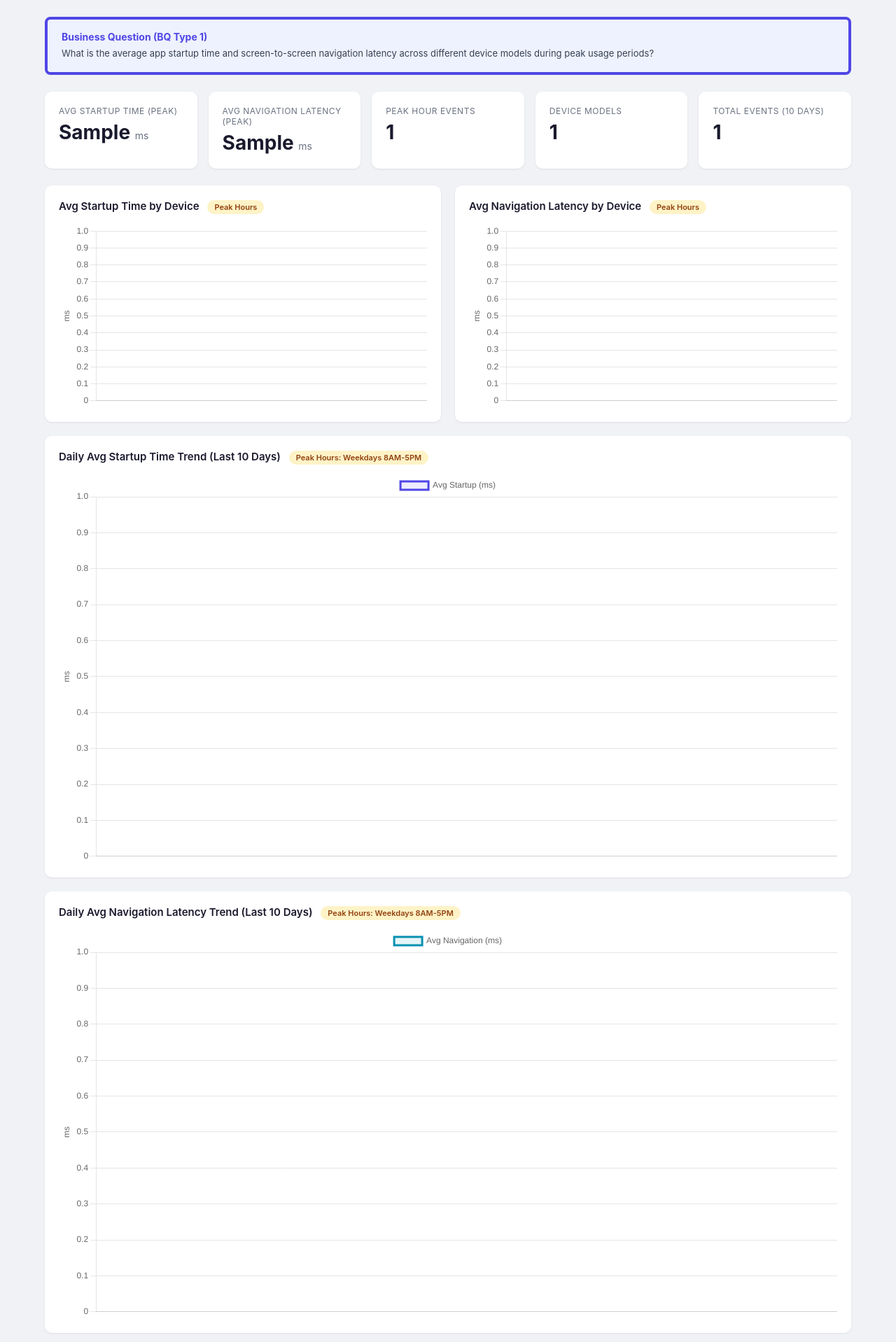
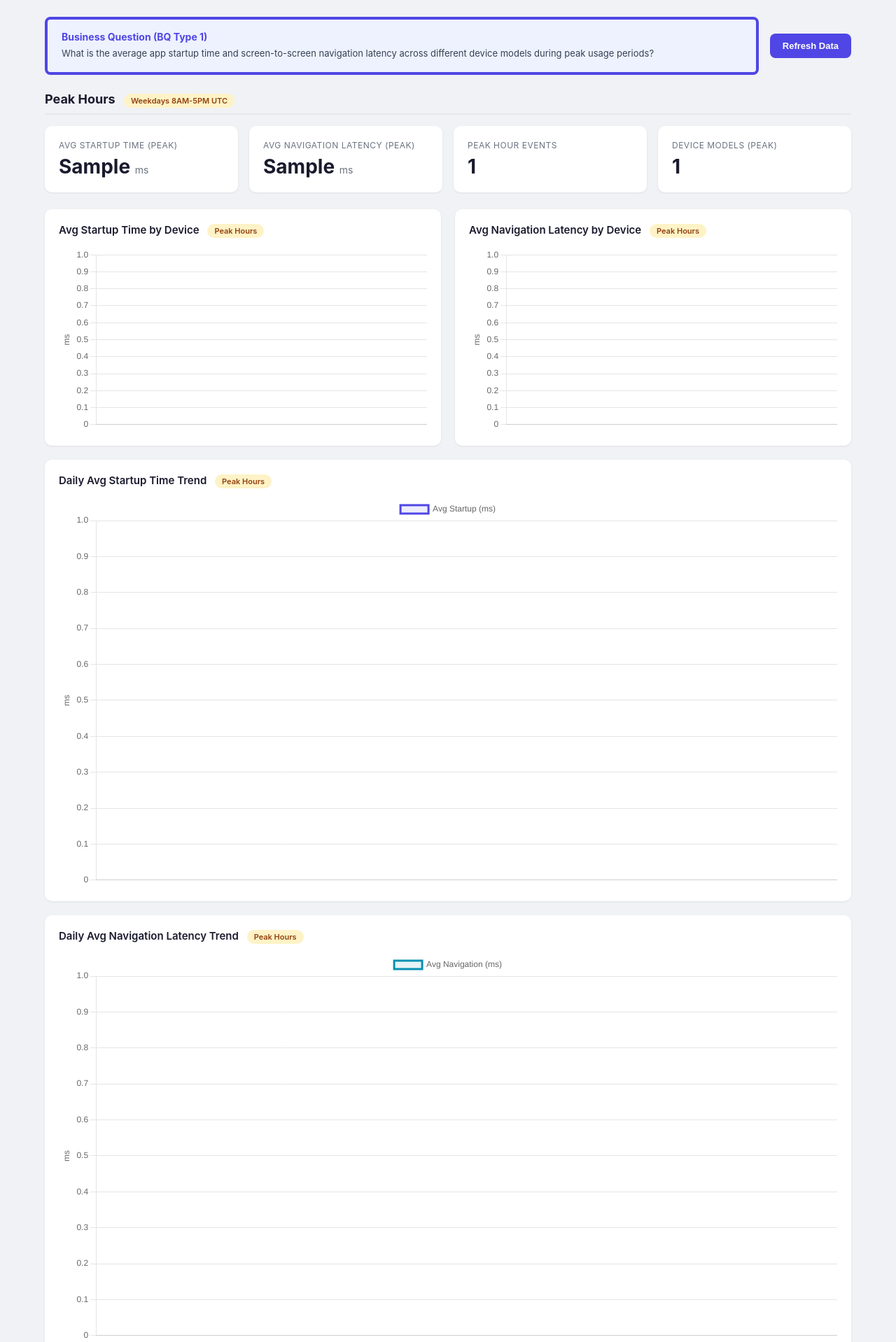
Before and after one commit to ISIS3510-MobileApps-Group42-202610/group-42-analytic-engine-back, a Django app: template templates/bq2_dashboard.html in a window 1280 px wide. Shown: the part 138-2056 px from the top of the page at 70% size. Run offline with Django 5.2, Linux system fonts and the light colour scheme; the template is opened without the code that fills it: most values are stand-ins (such as "Sample title", 1, 10 or a date in 2020).

Commit message:
Actualizar dashboard a BQ2: añadir secciones para horas pico y todas las horas, incluir botón de refresco y mejorar estilos

```diff
--- a/static/css/dashboard.css
+++ b/static/css/dashboard.css
@@ -110,11 +110,57 @@ body {
     line-height: 1.5;
 }
 
+/* BQ header with refresh */
+.bq-header {
+    display: flex;
+    align-items: flex-start;
+    gap: 16px;
+    margin-bottom: 24px;
+}
+.bq-header .bq-box {
+    flex: 1;
+    margin-bottom: 0;
+}
+.refresh-btn {
+    background: #4f46e5;
+    color: #fff;
+    border: none;
+    border-radius: 8px;
+    padding: 10px 18px;
+    font-size: 13px;
+    font-weight: 600;
+    cursor: pointer;
+    white-space: nowrap;
+    flex-shrink: 0;
+    align-self: center;
+}
+.refresh-btn:hover { background: #4338ca; }
+
+/* Section titles */
+.section-title {
+    font-size: 18px;
+    font-weight: 700;
+    color: #1a1a2e;
+    margin: 8px 0 16px;
+    padding-bottom: 8px;
+    border-bottom: 2px solid #e5e7eb;
+}
+
 /* Badges */
 .peak-badge {
     display: inline-block;
     background: #fef3c7;
     color: #92400e;
+    font-size: 11px;
+    font-weight: 600;
+    padding: 3px 10px;
+    border-radius: 12px;
+    margin-left: 8px;
+}
+.all-badge {
+    display: inline-block;
+    background: #dbeafe;
+    color: #1e40af;
     font-size: 11px;
     font-weight: 600;
     padding: 3px 10px;
--- a/templates/bq2_dashboard.html
+++ b/templates/bq2_dashboard.html
@@ -1,13 +1,19 @@
 {% extends "base.html" %}
 
-{% block title %}BQ1: Startup & Latency - Analytics Dashboard{% endblock %}
+{% block title %}BQ2: Startup & Latency - Analytics Dashboard{% endblock %}
 {% block nav_bq2 %}active{% endblock %}
 
 {% block content %}
-<div class="bq-box">
-    <h3>Business Question (BQ Type 1)</h3>
-    <p>What is the average app startup time and screen-to-screen navigation latency across different device models during peak usage periods?</p>
+<div class="bq-header">
+    <div class="bq-box">
+        <h3>Business Question (BQ Type 1)</h3>
+        <p>What is the average app startup time and screen-to-screen navigation latency across different device models during peak usage periods?</p>
+    </div>
+    <button class="refresh-btn" onclick="location.reload()">Refresh Data</button>
 </div>
+
+{# ====== Sección: Peak Hours ====== #}
+<h2 class="section-title">Peak Hours <span class="peak-badge">Weekdays 8AM-5PM UTC</span></h2>
 
 <div class="cards">
     <div class="card">
@@ -23,19 +29,14 @@
         <div class="value">{{ peak_count }}</div>
     </div>
     <div class="card">
-        <div class="label">Device Models</div>
+        <div class="label">Device Models (Peak)</div>
         <div class="value">{{ device_count }}</div>
-    </div>
-    <div class="card">
-        <div class="label">Total Events (10 days)</div>
-        <div class="value">{{ total_events }}</div>
     </div>
 </div>
 
 <div class="charts">
     <div class="chart-box">
         <h3>Avg Startup Time by Device <span class="peak-badge">Peak Hours</span></h3>
-        {# los charts se identifican con su nombre, se crean en la sección de js y se "traen" al html #}
         <canvas id="startupChart"></canvas>
     </div>
     <div class="chart-box">
@@ -43,21 +44,69 @@
         <canvas id="navChart"></canvas>
     </div>
     <div class="chart-box full">
-        <h3>Daily Avg Startup Time Trend (Last 10 Days) <span class="peak-badge">Peak Hours: Weekdays 8AM-5PM</span></h3>
+        <h3>Daily Avg Startup Time Trend <span class="peak-badge">Peak Hours</span></h3>
         <canvas id="trendChart"></canvas>
     </div>
     <div class="chart-box full">
-        <h3>Daily Avg Navigation Latency Trend (Last 10 Days) <span class="peak-badge">Peak Hours: Weekdays 8AM-5PM</span></h3>
+        <h3>Daily Avg Navigation Latency Trend <span class="peak-badge">Peak Hours</span></h3>
         <canvas id="navTrendChart"></canvas>
+    </div>
+</div>
+
+{# ====== Sección: All Hours ====== #}
+<h2 class="section-title">All Hours <span class="all-badge">Last 10 Days</span></h2>
+
+<div class="cards">
+    <div class="card">
+        <div class="label">Avg Startup Time (All)</div>
+        <div class="value">{{ all_overall_startup }} <span class="unit">ms</span></div>
+    </div>
+    <div class="card">
+        <div class="label">Avg Navigation Latency (All)</div>
+        <div class="value">{{ all_overall_nav }} <span class="unit">ms</span></div>
+    </div>
+    <div class="card">
+        <div class="label">Total Events (10 days)</div>
+        <div class="value">{{ total_events }}</div>
+    </div>
+    <div class="card">
+        <div class="label">Device Models (All)</div>
+        <div class="value">{{ all_device_count }}</div>
+    </div>
+</div>
+
+<div class="charts">
+    <div class="chart-box">
+        <h3>Avg Startup Time by Device <span class="all-badge">All Hours</span></h3>
+        <canvas id="allStartupChart"></canvas>
+    </div>
+    <div class="chart-box">
+        <h3>Avg Navigation Latency by Device <span class="all-badge">All Hours</span></h3>
+        <canvas id="allNavChart"></canvas>
+    </div>
+    <div class="chart-box full">
+        <h3>Daily Avg Startup Time Trend <span class="all-badge">All Hours</span></h3>
+        <canvas id="allTrendChart"></canvas>
+    </div>
+    <div class="chart-box full">
+        <h3>Daily Avg Navigation Latency Trend <span class="all-badge">All Hours</span></h3>
+        <canvas id="allNavTrendChart"></canvas>
     </div>
 </div>
 {% endblock %}
 
 {% block extra_js %}
 <script>
+    // Peak hours charts
     createBarChart('startupChart', {{ startup_labels|safe }}, {{ startup_values|safe }}, 'Avg Startup (ms)');
     createBarChart('navChart', {{ nav_labels|safe }}, {{ nav_values|safe }}, 'Avg Navigation (ms)');
     createLineChart('trendChart', {{ daily_startup_labels|safe }}, {{ daily_startup_values|safe }}, 'Avg Startup (ms)', '#4f46e5');
     createLineChart('navTrendChart', {{ daily_nav_labels|safe }}, {{ daily_nav_values|safe }}, 'Avg Navigation (ms)', '#0891b2');
+
+    // All hours charts
+    createBarChart('allStartupChart', {{ all_startup_labels|safe }}, {{ all_startup_values|safe }}, 'Avg Startup (ms)');
+    createBarChart('allNavChart', {{ all_nav_labels|safe }}, {{ all_nav_values|safe }}, 'Avg Navigation (ms)');
+    createLineChart('allTrendChart', {{ all_daily_startup_labels|safe }}, {{ all_daily_startup_values|safe }}, 'Avg Startup (ms)', '#4f46e5');
+    createLineChart('allNavTrendChart', {{ all_daily_nav_labels|safe }}, {{ all_daily_nav_values|safe }}, 'Avg Navigation (ms)', '#0891b2');
 </script>
 {% endblock %}
```
Also changed, not shown: marketplace_analytics/views.py (+61 -1 lines).
